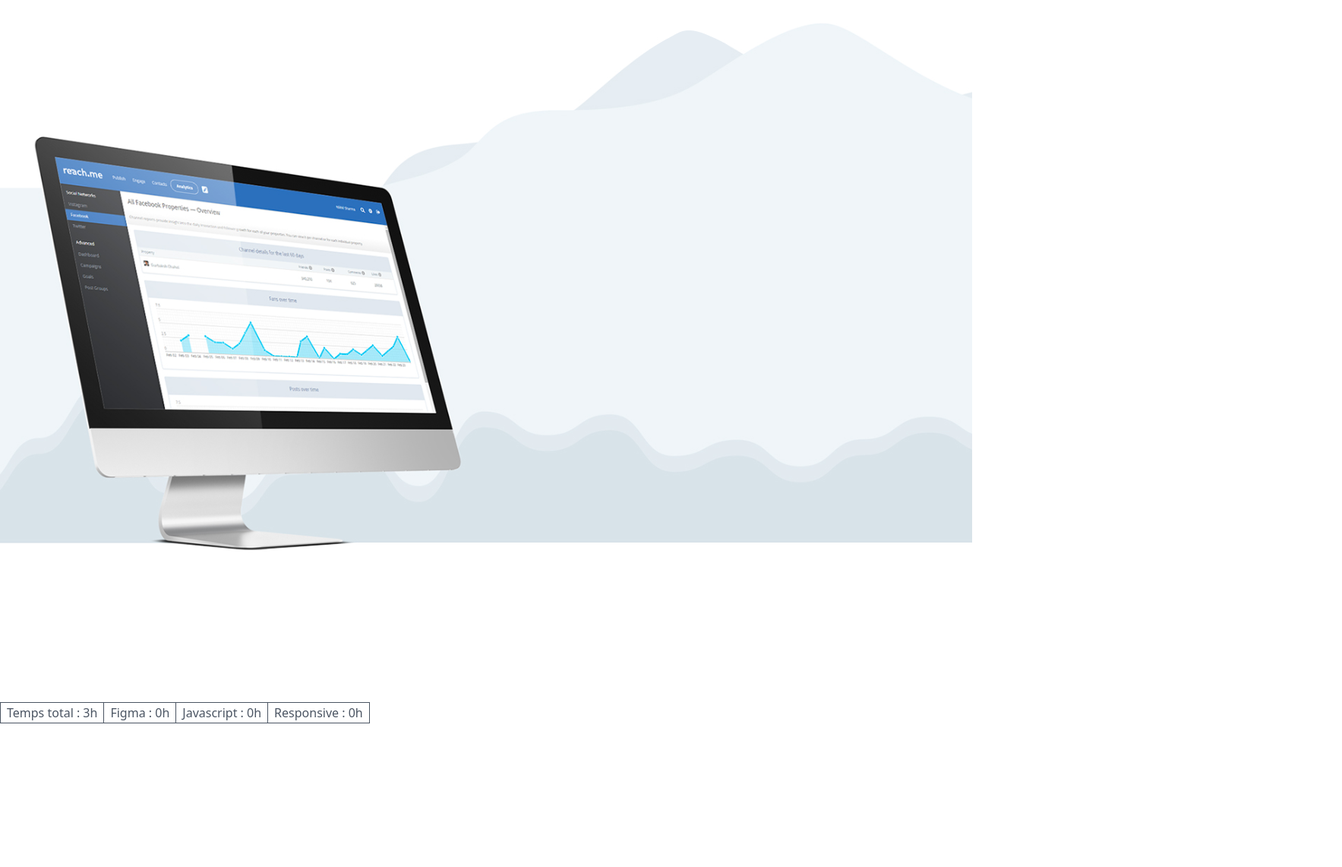
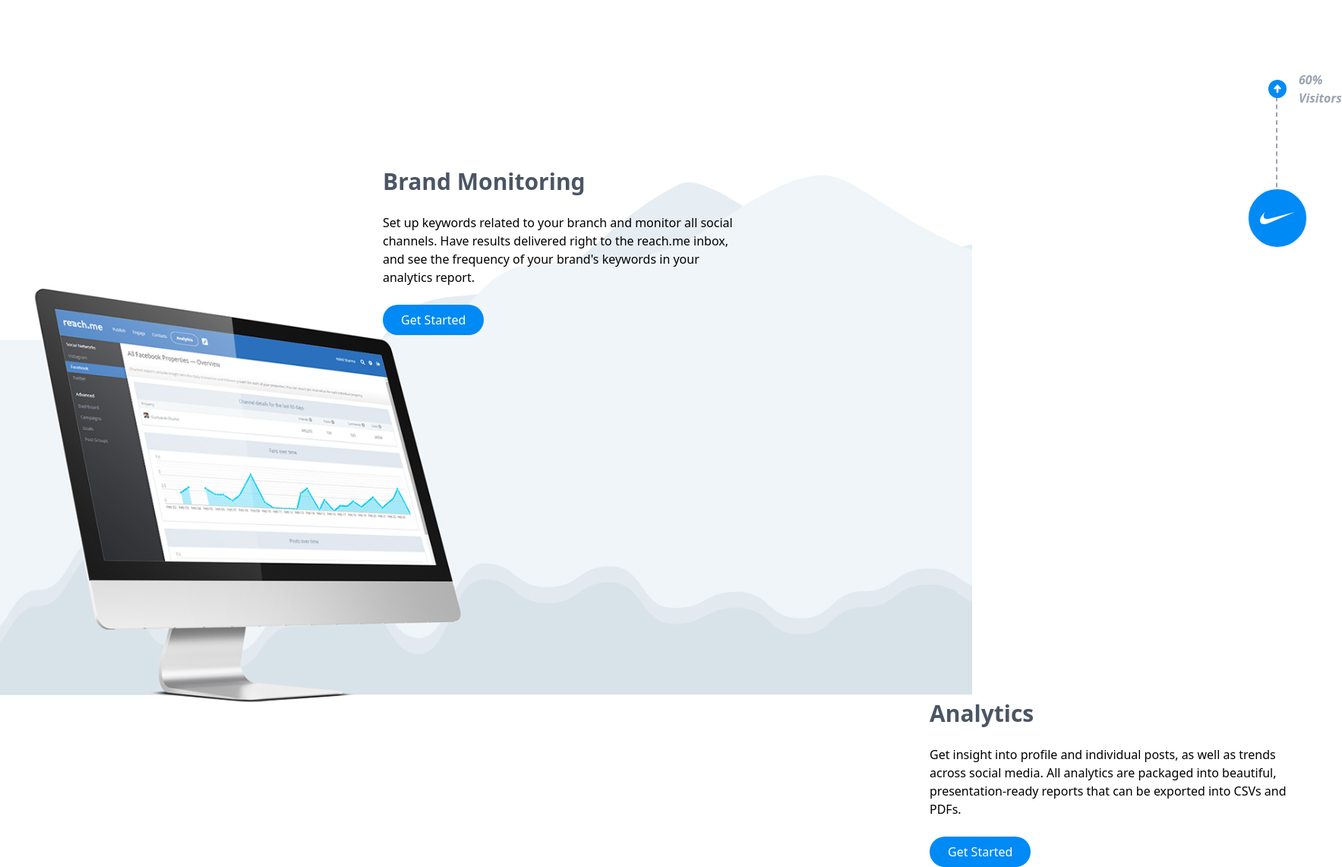
Before and after one commit to benjamin-aubron/Front-end-Training, a plain HTML site: page reachme.html in a window 1280 px wide. Shown: the part 1793-2934 px from the top of the page at 76% size, 1767 px wide, since content can reach past the window. Before the commit the page ends 2745 px from the top, so only its background shows below. Drawn offline with nearby package versions, Linux system fonts and the light colour scheme.

Commit message:
analytics - mock-up - done

```diff
--- a/reachme.html
+++ b/reachme.html
@@ -84,8 +84,37 @@
     <img src="/image/reach_engagement_laptop.png" alt="engagement images : facebook and twitter for laptop" class="flex md:hidden mt-[50px] pr-6">
   </section>
 
-  <section id="">
-    <img src="/image/reach_analytics_laptop.png" alt="Computer with analytics data">
+  <section id="analytics" class="relative mt-[200px]">
+    <img src="/image/reach_analytics_laptop.png" alt="Computer with analytics data, laptop format" class="absolute w-full">
+    <div class="absolute w-auto md:w-[520px] left-[480px] px-6">
+      <h2 class="text-3xl font-semibold text-gray-600 py-6">Brand Monitoring</h2>
+      <p class="pb-4">Set up keywords related to your branch and monitor all social channels. Have results delivered right to the reach.me inbox, and see the frequency of your brand's keywords in your analytics report.</p>
+      <button class="mt-2 px-6 py-2 rounded-full bg-[#008AF5] text-white font-medium">Get Started</button>
+    </div>
+
+    <div class="absolute border-l-2 border-gray-400 border-dashed left-[1680px] -top-[80px] h-[150px] ">
+      <div class="absolute flex items-center -ml-3 -mt-6">
+        <div class="flex w-6 h-6 bg-[#008AF5] rounded-full items-center justify-center text-white">
+          <svg xmlns="http://www.w3.org/2000/svg" class="w-4" viewBox="0 0 24 24"><path fill="currentColor" d="M12 3.172L5.586 9.586a2 2 0 1 0 2.828 2.828L10 10.828v7.242a2 2 0 0 0 4 0v-7.242l1.586 1.586c.391.391.902.586 1.414.586s1.023-.195 1.414-.586a2 2 0 0 0 0-2.828z"/></svg>
+        </div>
+        <div class="text-gray-400 font-semibold ml-4"><i>60%<br>Visitors</i></div>
+      </div>
+      <div class="absolute flex w-[80px] h-[80px] bg-[#008AF5] rounded-full justify-center border border-2 border-gray-100 -left-[40px] -bottom-[60px]">
+        <svg xmlns="http://www.w3.org/2000/svg" class="w-[46px] text-white" viewBox="0 0 24 24"><path fill="currentColor" d="M24 7.8L6.442 15.276c-1.456.616-2.679.925-3.668.925c-1.12 0-1.933-.392-2.437-1.177c-.317-.504-.41-1.143-.28-1.918c.13-.775.476-1.6 1.036-2.478c.467-.71 1.232-1.643 2.297-2.8a6.122 6.122 0 0 0-.784 1.848c-.28 1.195-.028 2.072.756 2.632c.373.261.886.392 1.54.392c.522 0 1.11-.084 1.764-.252z"/></svg>
+      </div>
+    </div>
+
+    <div class="absolute w-auto md:w-[520px] left-[1200px] top-[700px] px-6">
+      <h2 class="text-3xl font-semibold text-gray-600 py-6">Analytics</h2>
+      <p class="pb-4">Get insight into profile and individual posts, as well as trends across social media. All analytics are packaged into beautiful, presentation-ready reports that can be exported into CSVs and PDFs.</p>
+      <button class="mt-2 px-6 py-2 rounded-full bg-[#008AF5] text-white font-medium">Get Started</button>
+    </div>
+
+    <!-- <img src="/image/reach_analytics_tablet.png" alt="Computer with analytics data, tablet format"> -->
+  </section>
+
+  <section id="collaboration">
+
   </section>
 
 <footer>
@@ -96,10 +125,10 @@
 
 <table class="mt-[200px]">
   <tr class="text-gray-600">
-    <td class="border border-gray-600 px-2">Temps total : 3h</td>
+    <td class="border border-gray-600 px-2">Temps total : 3h30</td>
     <td class="border border-gray-600 px-2">Figma : 0h</td>
     <td class="border border-gray-600 px-2">Javascript : 0h</td>
-    <td class="border border-gray-600 px-2">Responsive : 0h</td>
+    <td class="border border-gray-600 px-2">Responsive : 2h</td>
   </tr>
 </table>
 
```
